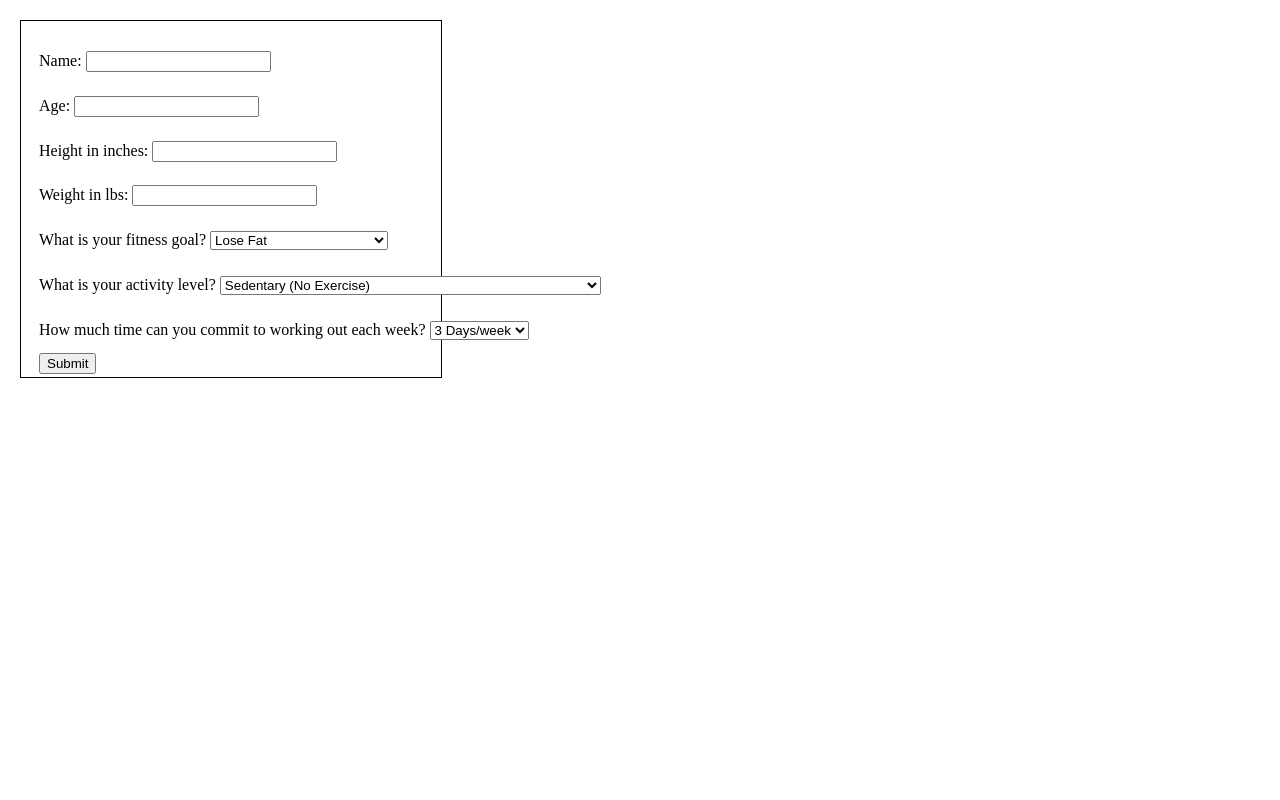
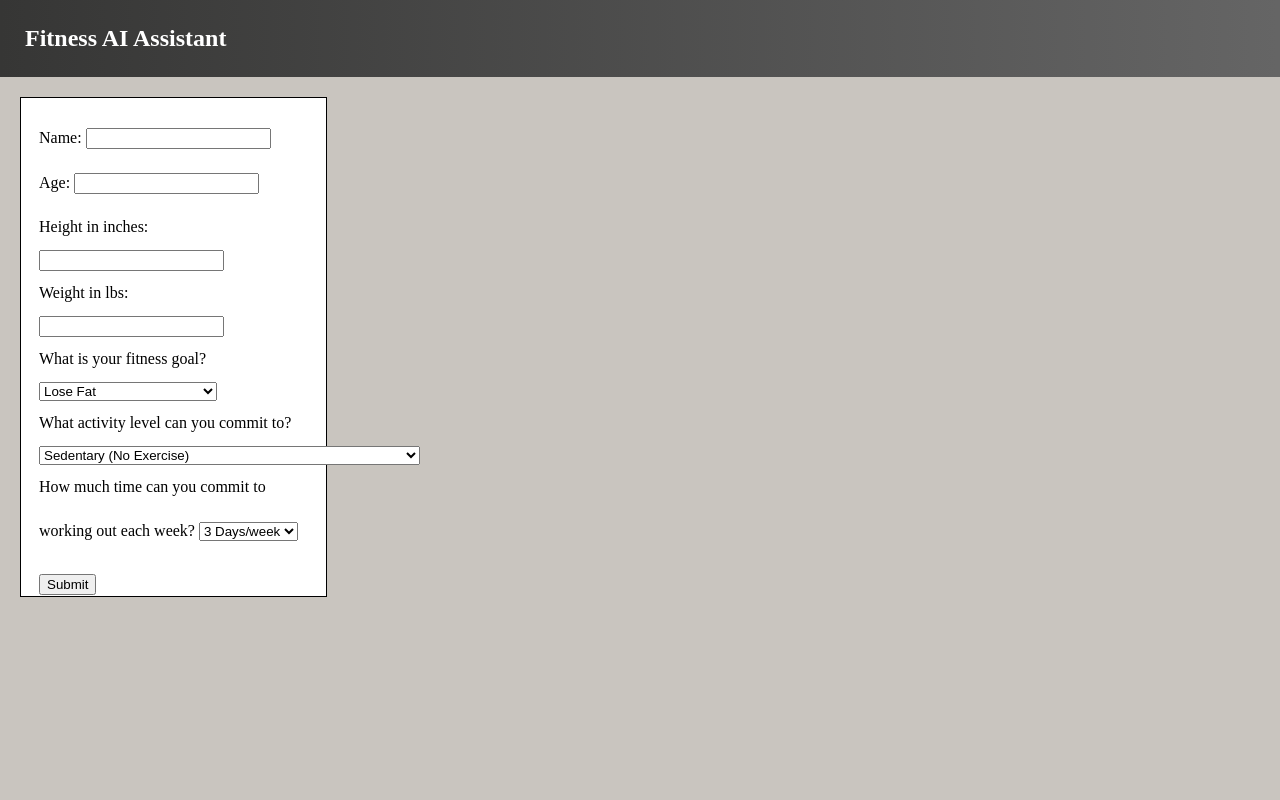
Before and after one commit to kody-smith/fitnesApp, a Django app: page / in a window 1280 px wide. Run offline with Django 4.2, Linux system fonts and the light colour scheme.

Commit message:
Added more styling and fixed calculation error

```diff
--- a/fitnessProject/fitnessApp/static/fitness/style.css
+++ b/fitnessProject/fitnessApp/static/fitness/style.css
@@ -2,29 +2,56 @@ body {
     width: 100%;
     height: 100%;
     margin: 0px;
-    background-color: white;
+    background-color: #C9C5BF;
+}
+
+.header {
+    width: 100%;
+    padding:5px 0;
+    padding-left: 25px;;
+    text-align: left;
+    background-image: linear-gradient(to right, #363635,rgb(102, 102, 102));
+    color: white;
+  }
+
+.container {
+    display: grid;
 }
 
 .profile {
-    position: absolute;
-    width: 15%;
-    height: 35%;
+    background: #fff;
+    grid-column-start: 1;
+    grid-column-end: 3;
+    grid-row-start: 4;
+    grid-row-end: 6;
+    margin: 20px;
+    margin-top: -10px;
+    width: 21.25%;
+    height: 85%;
     right: 42.5%;
     left: 42.5%;
     top: 32.5%;
     bottom: 32.5%;
     border: 1px solid black;
-    padding: 10px;
+    padding: 15px;
     text-align: center;
 }
 
 .input_form {
-    position: absolute;
+    background: #fff;
+    grid-column-start: 1;
+    grid-column-end: 3;
+    grid-row-start: 1;
+    grid-row-end: 3;
     line-height: 2.8;
-    width: 30%;
-    height: 40%;
+    width: 21%;
+    height: 80%;
     margin:20px;
     padding: 18px;
     border: 1px solid black;
-    white-space: nowrap;
 }
+
+.submit_button {
+    margin-top:20px;
+    margin-bottom:20px;
+}
--- a/fitnessProject/fitnessApp/templates/fitness/input_form.html
+++ b/fitnessProject/fitnessApp/templates/fitness/input_form.html
@@ -1,6 +1,12 @@
 {% load static %}
-
 <link rel="stylesheet" type="text/css" href="{% static 'fitness/style.css' %}"/>
+<head>
+    <title>Fitness AI Assistant</title>
+</head>
+<body>
+    <section class="header">
+        <h1>Fitness AI Assistant</h1>
+    </section>
     <div class="container">
         <form class="input_form" method="post" action="{% url 'fitness:fitness_profile' %}">
             {% csrf_token %}
@@ -18,7 +24,7 @@
                 <option value="2">Gain Muscle</option>
                 <option value="3">Gain Muscle and Lose Fat</option>
             </select><br>
-        <label for="activity_level">What is your activity level?</label>
+            <label for="activity_level">What activity level can you commit to?</label>
             <select name="activity_level">
                 <option value="0">Sedentary (No Exercise)</option>
                 <option value="1">Occasional (Exercise once every 2 weeks for approx 30 min)</option>
@@ -34,7 +40,7 @@
                 <option value="3">5 Days/week</option>
                 <option value="4">6 Days/week</option>
             </select><br>
-        <input type="submit" value="Submit">
+            <input class="submit_button" type="submit" value="Submit">
         </form>
 
         {% if fitness_profile %}
@@ -51,3 +57,4 @@
             </div>
         {% endif %}
     </div>
+</body>
--- a/fitnessProject/fitnessApp/views.py
+++ b/fitnessProject/fitnessApp/views.py
@@ -26,7 +26,7 @@ def fitness_profile(request):
 
         # Change percent_bmr_change based on user input
         if goal == 1:
-            percent_bmr_change = 0.08
+            percent_bmr_change = 0.9
         elif goal == 2:
             percent_bmr_change = 1.2
         elif goal == 3:
```
Lines whose indentation alone changed are shown as unchanged.
